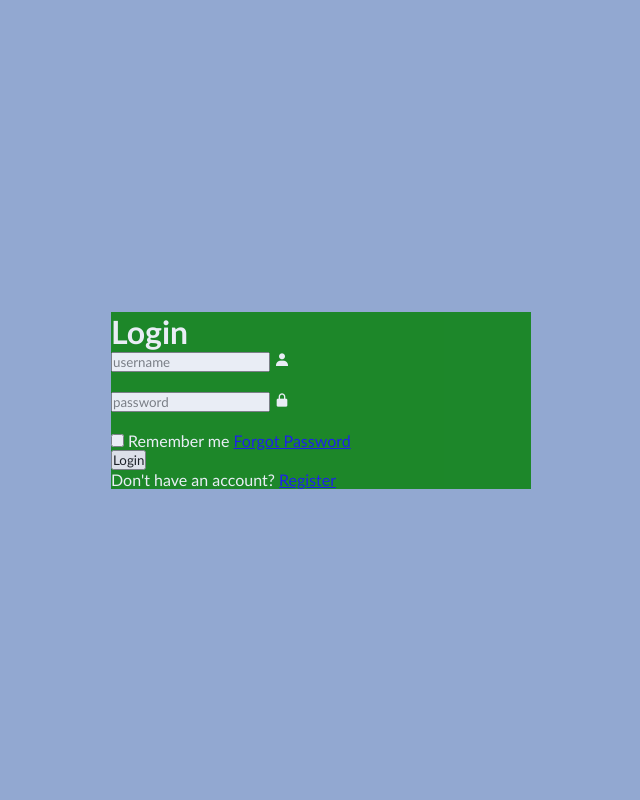
After one commit to Tej749/NCMT_PORTAL, a Django app: page /org/login in a window 1280 px wide. The commit adds this page. Shown: the whole page, without its empty margins (319-959 px from the left). Run offline with Django 5.2, Linux system fonts and the light colour scheme.

Commit message:
load login page

```diff
--- a/bca/templates/bca/base.html
+++ b/bca/templates/bca/base.html
@@ -4,9 +4,11 @@
 <head>
   <meta charset="UTF-8">
   <meta name="viewport" content="width=device-width, initial-scale=1.0">
+
   {% block title %}
-  <title>Bootstrap Navbar Example</title>
+    <title>Bootstrap Navbar Example</title>
   {% endblock %}
+
   <!-- Bootstrap CSS -->
   <script src="https://ajax.googleapis.com/ajax/libs/jquery/3.7.1/jquery.min.js"></script>
   <link rel="stylesheet" href="//cdn.datatables.net/2.1.8/css/dataTables.dataTables.min.css">
--- /dev/null
+++ b/org/static/css/base.css
@@ -0,0 +1,24 @@
+{% load static %}
+* {
+    margin: 0;
+    padding: 0;
+    box-sizing: border-box;
+    font-family: "Gill Sans", sans-serif;
+
+}
+
+    body {
+        display: flex;
+        justify-content: center;
+        align-items: center;
+        min-height: 100vh;
+        background-color: #92a8d1;
+          }
+
+    .wrapper {
+    width: 420px;
+    background: green;
+    opacity: 0.8;
+    color: #fff;
+
+    }
--- /dev/null
+++ b/org/templates/org/login.html
@@ -0,0 +1,47 @@
+    {% load static %}
+
+    {% block title %}
+    <meta charset="UTF-8">
+    <title>login</title>
+    {% endblock %}
+
+    {% block css %}
+    <link href='https://unpkg.com/boxicons@2.1.4/css/boxicons.min.css' rel='stylesheet'>
+     <link rel="stylesheet" href="{% static 'css/base.css' %}">
+
+    {% endblock %}
+
+    {% block content %}
+    <body>
+        <div class="wrapper">
+            <form action="#" method="#">
+                <h1>Login</h1>
+                    <div class="input-box">
+                        <input type="text" placeholder="username" required>
+                        <i class='bx bxs-user'></i>
+                    </div>
+                <br>
+                    <div class="input-box">
+                        <input type="password" placeholder="password" required>
+                        <i class='bx bxs-lock-alt'></i>
+                    </div>
+                <br>
+
+                    <div class="remember-forgot">
+                        <label>
+                            <input type="checkbox"> Remember me
+                        </label>
+                        <a href="#">Forgot Password</a>
+                    </div>
+
+                <button type="submit" class="btn">Login </button>
+
+                    <div class="register-link">
+                        <p>Don't have an account?
+                            <a href="#">Register</a>
+                        </p>
+                    </div>
+            </form>
+        </div>
+    </body>
+    {% endblock %}
--- a/org/urls.py
+++ b/org/urls.py
@@ -2,7 +2,8 @@ from django.urls import path
 from . import views
 
 urlpatterns = [
-    path("org.home", views.home, name="org.home"),
+    path("/login", views.login, name="login"),
+    path("/org.home", views.home, name="org.home"),
     path("/staff", views.staff, name="staff"),
     path("/form", views.form, name="form"),
     path("/form/edit/<pk>", views.edit, name="edit"),
--- a/org/views.py
+++ b/org/views.py
@@ -2,6 +2,9 @@ from django.shortcuts import render, redirect
 from .models import Staff
 
 # Create your views here.
+
+def login(request):
+    return render(request, "org/login.html")
 
 def home(request):
     return render(request, "org/base.html")
```
Also changed, not shown: org/static/image/img.jpg (added), org/templates/org/img.jpg (added), 4 other files.
